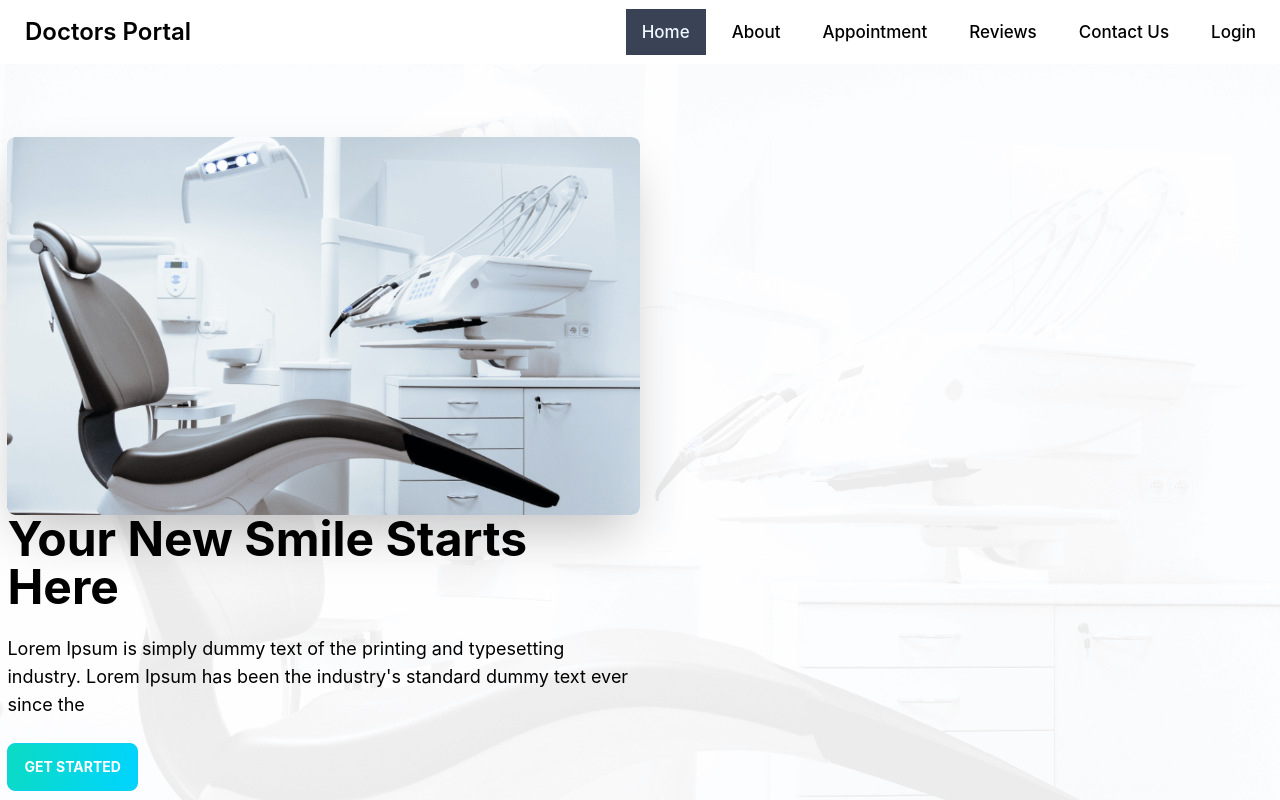
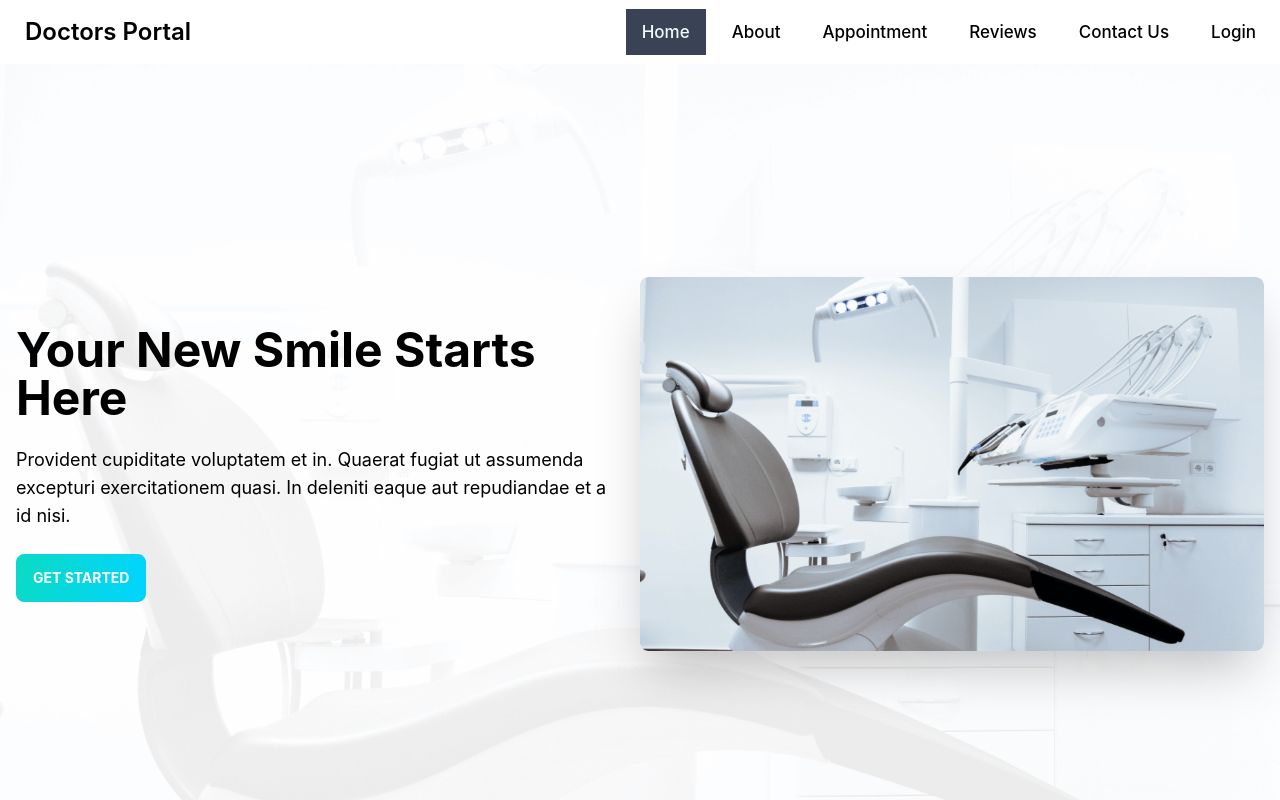
Before and after one commit to RiyaadHossain/Doctors-Portal, a React (Create React App) app: page / in a window 1280 px wide. Shown: the top 800 px of the page. Built offline with nearby package versions, Linux system fonts and the light colour scheme.

Commit message:
testimonial section added

```diff
--- a/src/Components/Pages/HomePage/Banner/Banner.jsx
+++ b/src/Components/Pages/HomePage/Banner/Banner.jsx
@@ -1,28 +1,25 @@
 import React from "react";
 import Chair from "../../../../Assets/Images/chair.png";
+import Button from "../../Shared/Button/Button";
 
 const Banner = () => {
   return (
     <div className="banner_hero">
-      <div class="hero container mx-auto  min-h-screen">
-        <div class="hero-contentflex-col lg:flex-row-reverse">
+      <div class="hero min-h-screen">
+      <div class="hero-content flex-col lg:flex-row-reverse">
         <img
           src={Chair}
-            className="mb-8 lg:mb-0 lg:w-1/2 rounded-lg shadow-2xl"
-            alt="HeroImage"
+          class="w-full lg:w-1/2 rounded-lg shadow-2xl"
+          alt=""
         />
         <div className="lg:w-1/2">
-            <h1 class="text-5xl text-black font-bold">
-              Your New Smile Starts Here
-            </h1>
-            <p class="py-6 text-lg text-black">
-              Lorem Ipsum is simply dummy text of the printing and typesetting
-              industry. Lorem Ipsum has been the industry's standard dummy text
-              ever since the
+          <h1 class="text-5xl text-black font-bold">Your New Smile Starts Here</h1>
+          <p class="text-lg py-6 text-black">
+            Provident cupiditate voluptatem et in. Quaerat fugiat ut assumenda
+            excepturi exercitationem quasi. In deleniti eaque aut repudiandae et
+            a id nisi.
           </p>
-            <button class="btn bg-gradient-to-tr text-white hero_btn uppercase font-bold btn-primary">
-              Get Started
-            </button>
+          <Button>Get Started</Button>
         </div>
       </div>
     </div>
--- a/src/Components/Pages/HomePage/Home/Home.jsx
+++ b/src/Components/Pages/HomePage/Home/Home.jsx
@@ -4,6 +4,7 @@ import Doctor from "../Others/Doctor";
 import Hero from "../Others/Hero";
 import Info from "../Others/Info";
 import Services from "../Others/Services";
+import Testomonial from "../Others/Testomonial";
 
 const Home = () => {
   return (
@@ -15,6 +16,7 @@ const Home = () => {
         <Hero />
       </div>
         <Doctor/>
+        <Testomonial/>
     </div>
   );
 };
--- /dev/null
+++ b/src/Components/Pages/HomePage/Others/Review.jsx
@@ -0,0 +1,25 @@
+import React from "react";
+
+const Review = ({ review }) => {
+  return (
+    <div class="card max-w-96 bg-base-100 shadow-xl">
+      <div class="card-body">
+        <p className="text-black">{review.review}</p>
+
+        <div class="flex items-center mt-2">
+          <div class="avatar">
+            <div class="w-20 rounded-full ring ring-primary ring-offset-base-100 mr-3">
+              <img src={review.img} alt="" />
+            </div>
+          </div>
+          <div>
+            <h2 class="card-title text-primary">{review.name}</h2>
+            <p className="text-black">{review.location}</p>
+          </div>
+        </div>
+      </div>
+    </div>
+  );
+};
+
+export default Review;
--- /dev/null
+++ b/src/Components/Pages/HomePage/Others/Testomonial.jsx
@@ -0,0 +1,51 @@
+import React from "react";
+import quate from "../../../../Assets/Icons/quote.svg";
+import Review from "./Review";
+import People1 from "../../../../Assets/Images/people1.png"
+// import People2 from "../../../../Assets/Images/people2.png"
+// import People3 from "../../../../Assets/Images/people3.png"
+
+const Testomonial = () => {
+  const reviews = [
+    {
+      id: 1,
+      name: "Winson Herry",
+      img: People1,
+      location: "California",
+      review:
+        "It is a long established fact that by the readable content of a lot layout. The point of using Lorem a more-or-less normal distribu to using Content here, content",
+    },
+    {
+      id: 1,
+      name: "Winson Herry",
+      img: People1,
+      location: "California",
+      review:
+        "It is a long established fact that by the readable content of a lot layout. The point of using Lorem a more-or-less normal distribu to using Content here, content",
+    },
+    {
+      id: 1,
+      name: "Winson Herry",
+      img: People1,
+      location: "California",
+      review:
+        "It is a long established fact that by the readable content of a lot layout. The point of using Lorem a more-or-less normal distribu to using Content here, content",
+    }
+  ];
+  return (
+    <div className="my-16 container mx-auto">
+      <div className="flex items-center justify-between mb-8">
+        <div>
+          <h1 className="text-xl font-bold text-primary">Testimonial</h1>
+          <p className="text-4xl text-black">What Our Patients Says</p>
+        </div>
+        <img className="w-24 lg:w-48" src={quate} alt="" />
+      </div>
+      <div className="grid grid-cols-1 lg:grid-cols-3 gap-6">
+          {reviews.map(review => <Review key={review.id} review={review}/>)}
+      </div>
+    </div>
+  );
+};
+
+export default Testomonial;
--- /dev/null
+++ b/src/Components/Pages/Shared/Button/Button.jsx
@@ -0,0 +1,13 @@
+import React from 'react';
+
+const Button = ({children}) => {
+    return (
+        <div>
+            <button class="btn bg-gradient-to-tr text-white hero_btn uppercase font-bold btn-primary">
+              {children}
+            </button>
+        </div>
+    );
+};
+
+export default Button;
```
Lines whose indentation alone changed are shown as unchanged.
